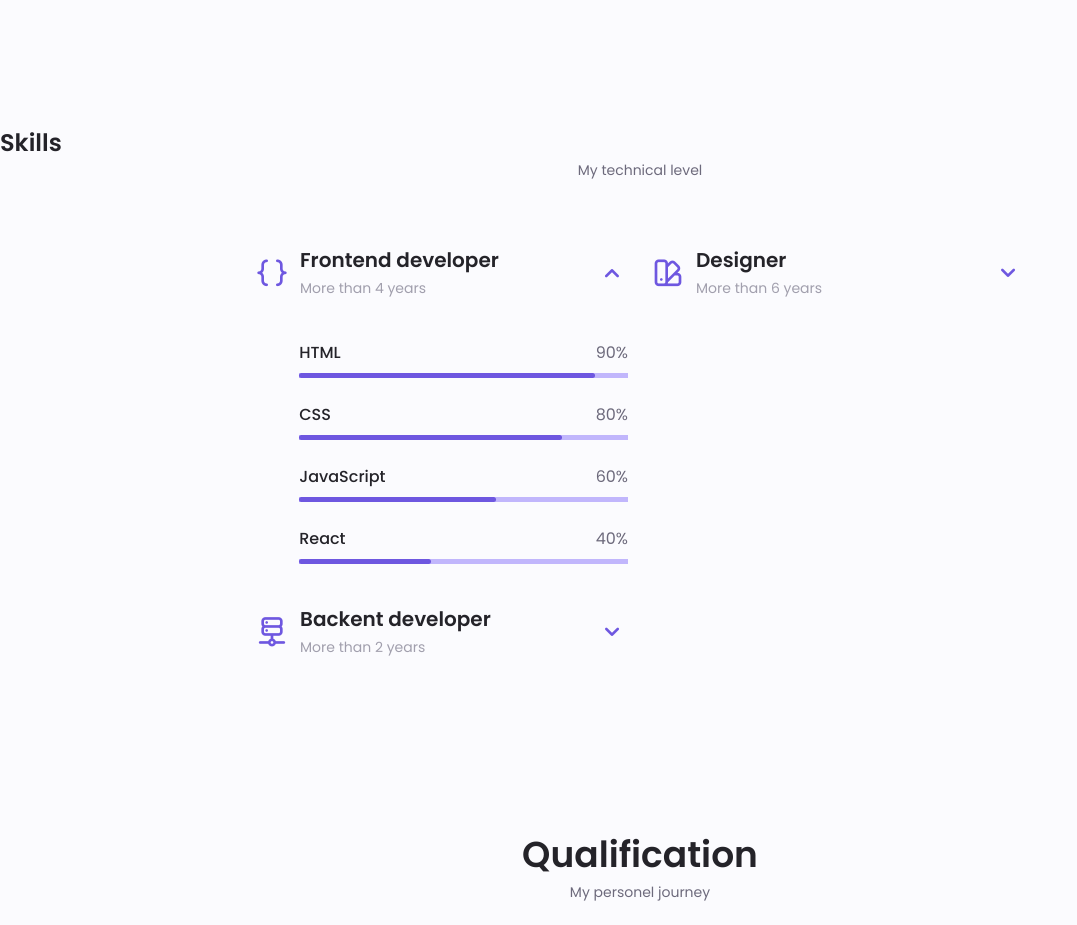
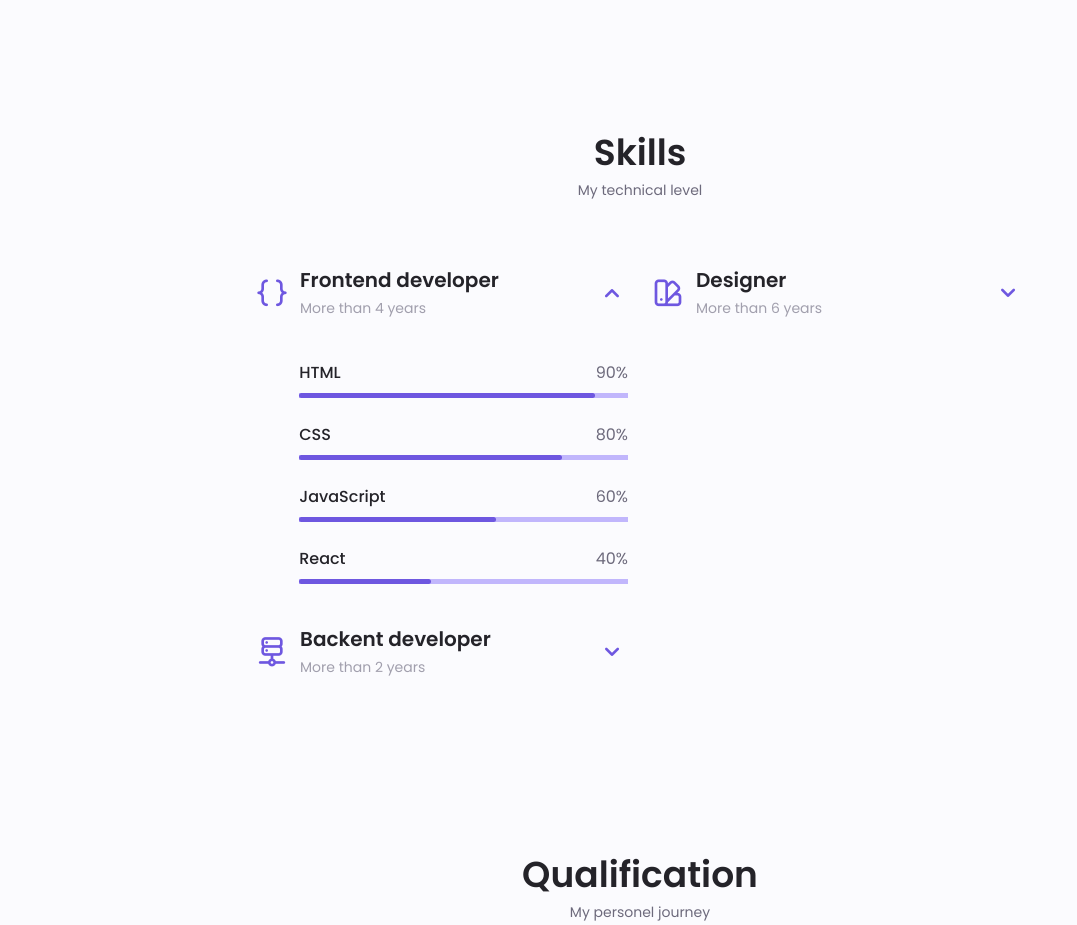
Before and after one commit to eneesakan/professional-portfolio-website, a plain HTML site: page index.html in a window 1280 px wide. Shown: the part 1206-2131 px from the top of the page, without its empty margins (0-1077 px from the left). Drawn offline with nearby package versions, Linux system fonts and the light colour scheme.

Commit message:
skills-edit

```diff
--- a/index.html
+++ b/index.html
@@ -16,6 +16,7 @@
         <title>Responsive Portfolio Website</title>
     </head>
     <body>
+
         <!--==================== HEADER ====================-->
         <header class="header" id="header">
             <nav class="nav container">
@@ -76,6 +77,7 @@
 
         <!--==================== MAIN ====================-->
         <main class="main">
+
             <!--==================== HOME ====================-->
             <section class="home section" id="home">
                 <div class="home__container container grid">
@@ -173,11 +175,12 @@
 
             <!--==================== SKILLS ====================-->
             <section class="skills section" id="skills">
-                <h2 class="section__titles">Skills</h2>
+                <h2 class="section__title">Skills</h2>
                 <span class="section__subtitle">My technical level</span>
 
                 <div class="skills__container container grid">
                     <div>
+
                         <!--==================== SKILLS 1 ====================-->
                         <div class="skills__content skills__open">
                             <div class="skills__header">
@@ -292,6 +295,7 @@
                     </div>
 
                     <div>
+
                         <!--==================== SKILLS 3 ====================-->
                         <div class="skills__content skills__close">
                             <div class="skills__header">
@@ -342,6 +346,7 @@
             </section>
 
             <!--==================== QUALIFICATION ====================-->
+
             <section class="qualification section">
                 <h2 class="section__title">Qualification</h2>
                 <span class="section__subtitle">My personel journey</span>
@@ -360,8 +365,10 @@
                     </div>
 
                     <div class="qualification__sections">
+
                         <!--==================== QUALIFICATION CONTENT 1 ====================-->
                         <div class="qualification__content qualification__active" data-content id="education">
+
                             <!--==================== QUALIFICATION 1 ====================-->
                             <div class="qualification__data">
                                 <div>
@@ -437,6 +444,7 @@
 
                         <!--==================== QUALIFICATION CONTENT 2 ====================-->
                         <div class="qualification__content" data-content id="work">
+
                             <!--==================== QUALIFICATION 1 ====================-->
                             <div class="qualification__data">
                                 <div>
@@ -500,6 +508,7 @@
                 <span class="section__subtitle">What i offer</span>
 
                 <div class="services__container container grid">
+
                     <!--==================== SERVICES 1 ====================-->
                     <div class="services__content">
                         <div>
@@ -632,6 +641,7 @@
 
                 <div class="portfolio__container container swiper-container">
                     <div class="swiper-wrapper">
+
                         <!--==================== PORTFOLIO 1 ====================-->
                         <div class="portfolio__content grid swiper-slide">
                             <img src="vscodes/img/portfolio1.jpg" alt="" class="portfolio__img">
@@ -713,6 +723,7 @@
 
                 <div class="testimonial__container container swiper-container">
                     <div class="swiper-wrapper">
+
                         <!--==================== TESTIMONIAL 1 ====================-->
                         <div class="testimonial__content swiper-slide">
                             <div class="testimonial__data">
--- a/vscodes/css/styles.css
+++ b/vscodes/css/styles.css
@@ -441,6 +441,7 @@ img{
   display: flex;
   justify-content: center;
 }
+
 /*==================== SKILLS ====================*/
 .skills__container{
   row-gap: 0;
@@ -565,6 +566,7 @@ img{
 .skills__open .skills__arrow{
   transform: rotate(-180deg);
 }
+
 /*==================== QUALIFICATION ====================*/
 .qualification__tabs{
   display: flex;
@@ -636,6 +638,7 @@ img{
 .qualification__button.qualification__active{
   color: var(--first-color);
 }
+
 /*==================== SERVICES ====================*/
 .services__container{
   gap: 1.5rem;
```
